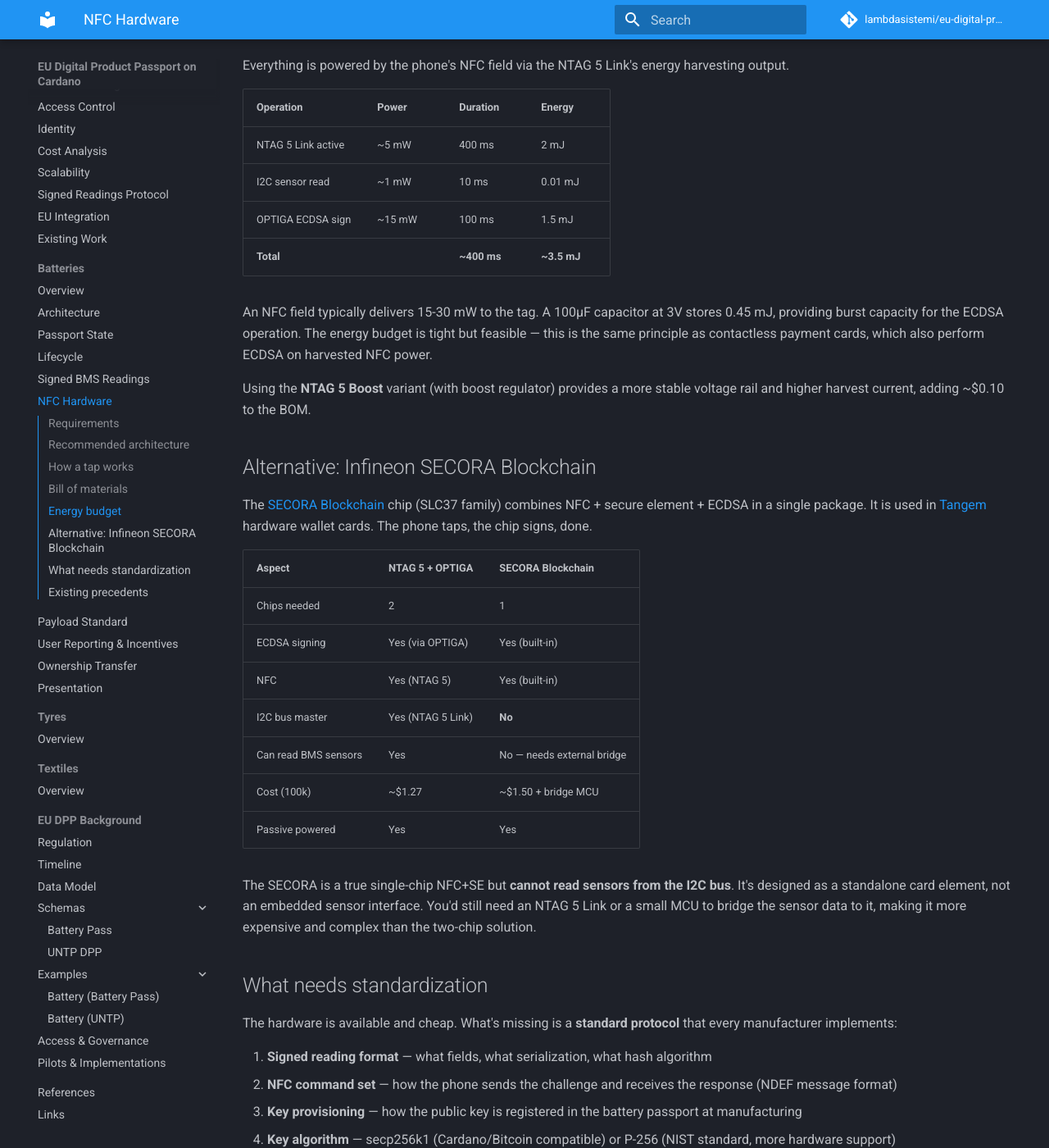
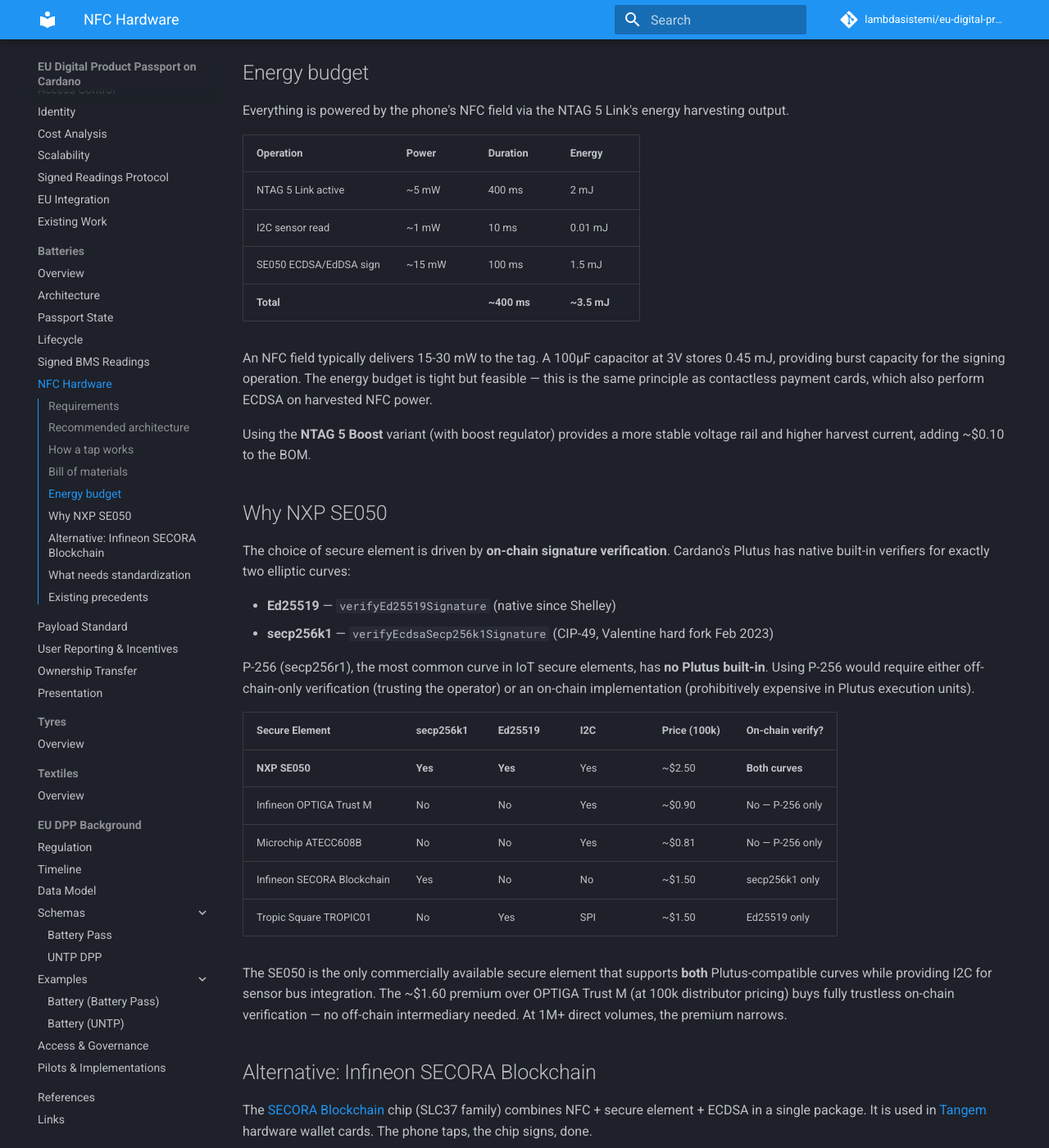
Before and after one commit to lambdasistemi/eu-digital-product-passport, an MkDocs documentation site: the page built from docs/sectors/batteries/nfc-hardware.md, in a window 1280 px wide and 1400 px high, scrolled down 2272 px. Shown: the whole window at 82% size. Built offline with MkDocs 1.6.1 and Material for MkDocs 9.7.7, drawn with Linux system fonts in a browser that asks for light colours; comment, search, counter and statistics services are not loaded; some of the changed text lies outside the part shown.

Commit message:
feat: SE050 dual-curve crypto, configurable data visibility
- Replace OPTIGA Trust M with NXP SE050 (secp256k1 + Ed25519)
- Both curves have native Plutus built-in verifiers
- Add data visibility section (full on-chain vs hash-only)
- Update pricing with distributor-verified estimates
- Add SE050 reference and secure element comparison table

Closes #29

```diff
--- a/docs/sectors/batteries/nfc-hardware.md
+++ b/docs/sectors/batteries/nfc-hardware.md
@@ -22,7 +22,7 @@
 
     subgraph "On BMS board"
         B[NTAG 5 Link]
-        C[OPTIGA Trust M]
+        C[NXP SE050]
         D[BMS Sensor ICs]
         E[NFC Antenna]
     end
@@ -36,7 +36,7 @@
 | Component | Role | Why this one |
 |-----------|------|-------------|
 | [**NXP NTAG 5 Link**](../../references.md#ntag5-link) (NT3H5111) | NFC interface + I2C master + energy harvesting | Only NFC tag with I2C master mode — can actively read sensors |
-| [**Infineon OPTIGA Trust M**](../../references.md#optiga-trust-m) | Secure element — ECDSA signing | Pre-provisioned keys, I2C slave |
+| [**NXP EdgeLock SE050**](../../references.md#se050) | Secure element — ECDSA/EdDSA signing | Supports secp256k1 + Ed25519 (both Plutus-native), I2C slave, CC EAL 6+, pre-provisioned variants available |
 
 ## How a tap works
 
@@ -48,13 +48,13 @@
     participant B as BMS Sensors
 
     P->>N: NFC field energizes tag
-    P->>N: Write challenge to mailbox (slot number)
+    P->>N: Write challenge to mailbox (slot range)
 
     N->>B: I2C read: voltage, current, temp, SoH, cycles
     B-->>N: Sensor data
 
-    N->>S: I2C: sign(hash(sensor_data ‖ challenge))
-    S-->>N: ECDSA signature
+    N->>S: I2C: sign(hash(sensor_data ‖ validFrom ‖ validUntil))
+    S-->>N: ECDSA/EdDSA signature
 
     N->>N: Build NDEF message: {data, challenge, signature}
     P->>N: Read NDEF message
@@ -71,16 +71,18 @@
 | Component | Description | 100k price | 1M price |
 |-----------|------------|-----------|----------|
 | [NXP NTAG 5 Link](../../references.md#ntag5-link) (NT3H5111) | NFC Type 5 tag, I2C master, energy harvesting | ~$0.55 | ~$0.35 |
-| [Infineon OPTIGA Trust M](../../references.md#optiga-trust-m) | Secure element, ECDSA-P256, pre-provisioned keys | ~$0.60 | ~$0.40 |
+| [NXP EdgeLock SE050](../../references.md#se050) | Secure element, secp256k1 + Ed25519, CC EAL 6+ | ~$2.50 | ~$1.50* |
 | NFC antenna | Printed or etched on PCB, or external foil | ~$0.08 | ~$0.04 |
 | Decoupling capacitor | 100µF, buffers energy harvest for crypto burst | ~$0.02 | ~$0.01 |
 | Passives | Pull-ups, bypass caps | ~$0.02 | ~$0.01 |
-| **Total** | | **~$1.27** | **~$0.81** |
+| **Total** | | **~$3.17** | **~$1.91** |
+
+\* SE050 distributor pricing at 3k units is ~$1.71-2.49. The 1M estimate assumes NXP direct volume negotiation.
 
 !!! note "Pricing estimates"
     Component prices are approximate, based on distributor indicative pricing (Mouser/DigiKey) at the stated volumes. Actual production pricing depends on supply agreements and may differ.
 
-For an EV battery BMS ($150-400, per [BatPaC](../../references.md#batpac) model), this adds ~0.2-0.8% to the cost. For an e-bike BMS ($20-60), it adds ~1.3-6.4%.
+For an EV battery BMS ($150-400, per [BatPaC](../../references.md#batpac) model), this adds ~0.5-1.3% to the cost. For an e-bike BMS ($20-60), it adds ~3.2-9.6%.
 
 ## Energy budget
 
@@ -90,25 +92,45 @@
 |-----------|-------|----------|--------|
 | NTAG 5 Link active | ~5 mW | 400 ms | 2 mJ |
 | I2C sensor read | ~1 mW | 10 ms | 0.01 mJ |
-| OPTIGA ECDSA sign | ~15 mW | 100 ms | 1.5 mJ |
+| SE050 ECDSA/EdDSA sign | ~15 mW | 100 ms | 1.5 mJ |
 | **Total** | | **~400 ms** | **~3.5 mJ** |
 
-An NFC field typically delivers 15-30 mW to the tag. A 100µF capacitor at 3V stores 0.45 mJ, providing burst capacity for the ECDSA operation. The energy budget is tight but feasible — this is the same principle as contactless payment cards, which also perform ECDSA on harvested NFC power.
+An NFC field typically delivers 15-30 mW to the tag. A 100µF capacitor at 3V stores 0.45 mJ, providing burst capacity for the signing operation. The energy budget is tight but feasible — this is the same principle as contactless payment cards, which also perform ECDSA on harvested NFC power.
 
 Using the **NTAG 5 Boost** variant (with boost regulator) provides a more stable voltage rail and higher harvest current, adding ~$0.10 to the BOM.
+
+## Why NXP SE050
+
+The choice of secure element is driven by **on-chain signature verification**. Cardano's Plutus has native built-in verifiers for exactly two elliptic curves:
+
+- **Ed25519** — `verifyEd25519Signature` (native since Shelley)
+- **secp256k1** — `verifyEcdsaSecp256k1Signature` (CIP-49, Valentine hard fork Feb 2023)
+
+P-256 (secp256r1), the most common curve in IoT secure elements, has **no Plutus built-in**. Using P-256 would require either off-chain-only verification (trusting the operator) or an on-chain implementation (prohibitively expensive in Plutus execution units).
+
+| Secure Element | secp256k1 | Ed25519 | I2C | Price (100k) | On-chain verify? |
+|----------------|-----------|---------|-----|-------------|-----------------|
+| **NXP SE050** | **Yes** | **Yes** | Yes | ~$2.50 | **Both curves** |
+| Infineon OPTIGA Trust M | No | No | Yes | ~$0.90 | No — P-256 only |
+| Microchip ATECC608B | No | No | Yes | ~$0.81 | No — P-256 only |
+| Infineon SECORA Blockchain | Yes | No | No | ~$1.50 | secp256k1 only |
+| Tropic Square TROPIC01 | No | Yes | SPI | ~$1.50 | Ed25519 only |
+
+The SE050 is the only commercially available secure element that supports **both** Plutus-compatible curves while providing I2C for sensor bus integration. The ~$1.60 premium over OPTIGA Trust M (at 100k distributor pricing) buys fully trustless on-chain verification — no off-chain intermediary needed. At 1M+ direct volumes, the premium narrows.
 
 ## Alternative: Infineon SECORA Blockchain
 
 The [SECORA Blockchain](../../references.md#secora-blockchain) chip (SLC37 family) combines NFC + secure element + ECDSA in a single package. It is used in [Tangem](../../references.md#tangem) hardware wallet cards. The phone taps, the chip signs, done.
 
-| Aspect | NTAG 5 + OPTIGA | SECORA Blockchain |
-|--------|----------------|-------------------|
+| Aspect | NTAG 5 + SE050 | SECORA Blockchain |
+|--------|---------------|-------------------|
 | Chips needed | 2 | 1 |
-| ECDSA signing | Yes (via OPTIGA) | Yes (built-in) |
+| ECDSA/EdDSA signing | Yes (via SE050) | ECDSA only (secp256k1) |
+| Plutus-compatible curves | secp256k1 + Ed25519 | secp256k1 only |
 | NFC | Yes (NTAG 5) | Yes (built-in) |
 | I2C bus master | Yes (NTAG 5 Link) | **No** |
 | Can read BMS sensors | Yes | No — needs external bridge |
-| Cost (100k) | ~$1.27 | ~$1.50 + bridge MCU |
+| Cost (100k) | ~$3.17 | ~$1.50 + bridge MCU |
 | Passive powered | Yes | Yes |
 
 The SECORA is a true single-chip NFC+SE but **cannot read sensors from the I2C bus**. It's designed as a standalone card element, not an embedded sensor interface. You'd still need an NTAG 5 Link or a small MCU to bridge the sensor data to it, making it more expensive and complex than the two-chip solution.
@@ -120,8 +142,8 @@
 1. **Signed reading format** — what fields, what serialization, what hash algorithm
 2. **NFC command set** — how the phone sends the challenge and receives the response (NDEF message format)
 3. **Key provisioning** — how the public key is registered in the battery passport at manufacturing
-4. **Key algorithm** — secp256k1 (Cardano/Bitcoin compatible) or P-256 (NIST standard, more hardware support)
-5. **Challenge format** — Cardano slot number, or a hash of recent block header
+4. **Key algorithm** — secp256k1 (ECDSA, CIP-49 built-in) or Ed25519 (EdDSA, native since Shelley). Both supported; operator chooses per deployment.
+5. **Challenge format** — Cardano slot range (validFrom, validUntil) from the on-chain commitment
 
 This could be:
 
```
Also changed, not shown: docs/cardano/signed-readings.md (+51 -8 lines), docs/references.md (+1 -0 lines), docs/sectors/batteries/payload-standard.md (+13 -15 lines), docs/sectors/batteries/signed-bms.md (+3 -3 lines).
